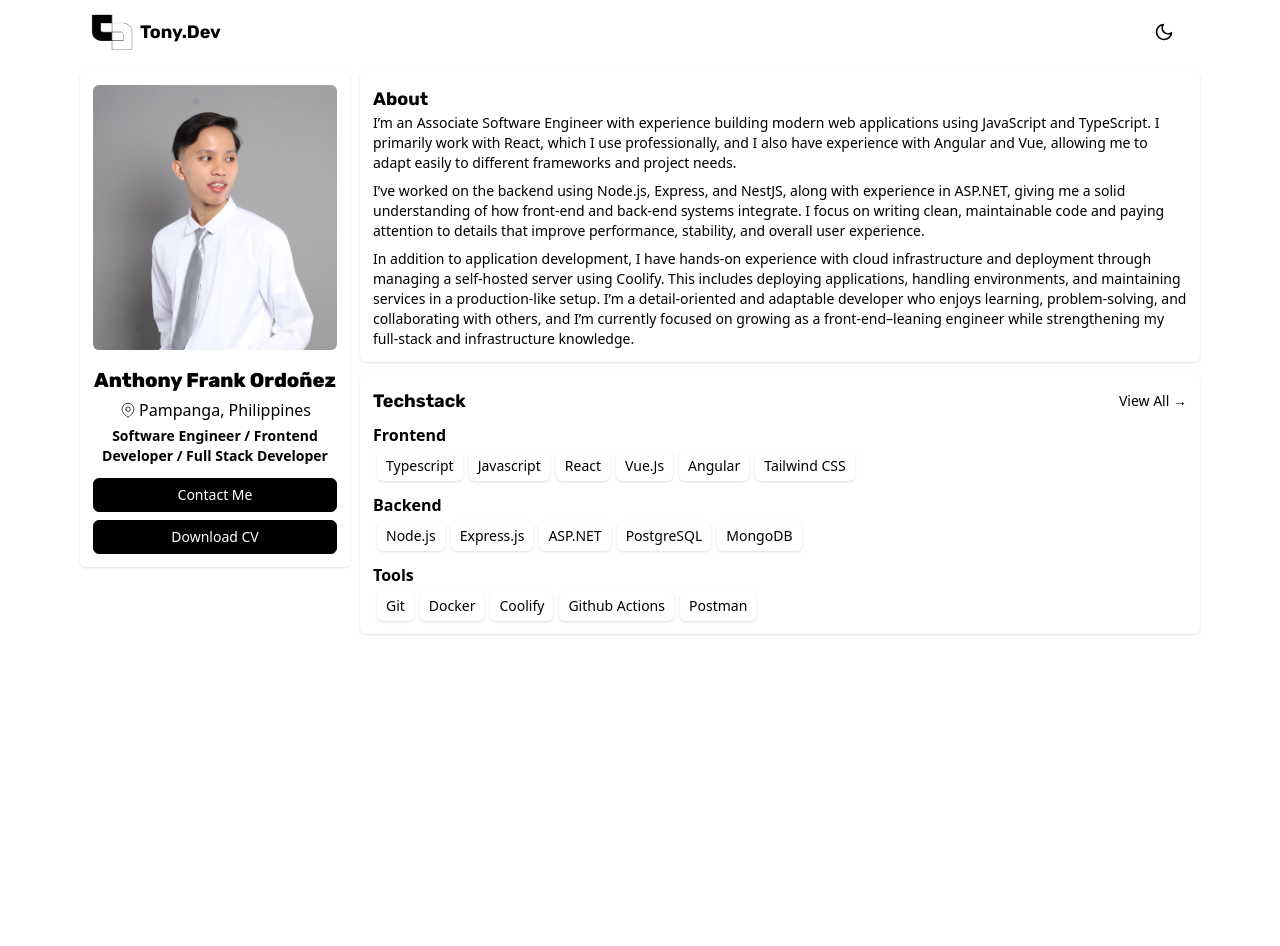
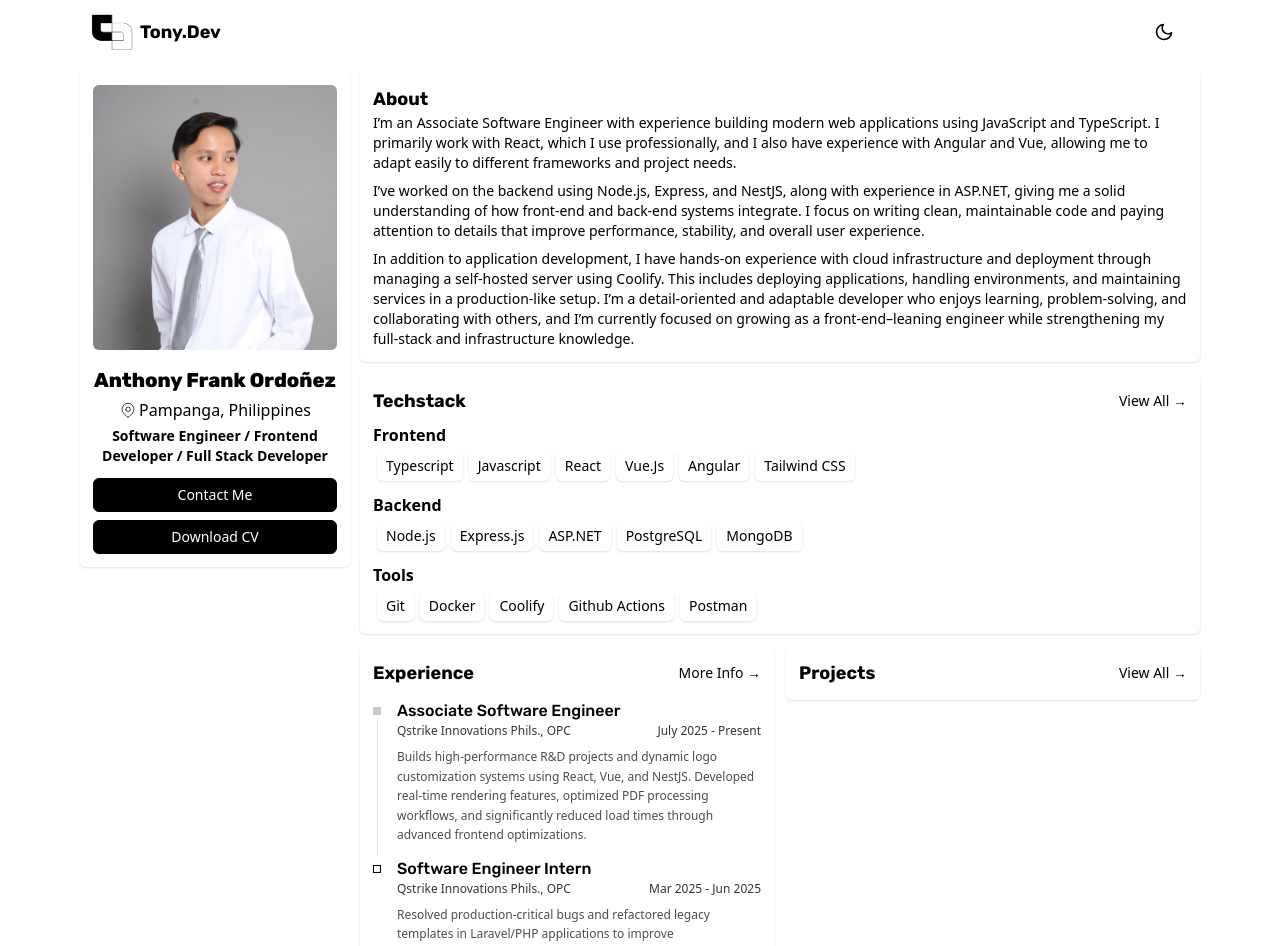
Before and after one commit to AnthonyFrank-Ordonez/Portfolio-V2, a React (Vite) app: page / in a window 1280 px wide. Shown: the top 946 px of the page. Before the commit the page ends 800 px from the top, so only its background shows below. Built offline with nearby package versions, Linux system fonts and the light colour scheme.

Commit message:
feature: Added experience page

```diff
--- a/src/App.tsx
+++ b/src/App.tsx
@@ -4,6 +4,7 @@ import { Header } from './components/Header'
 import { Profile } from './components/Profile'
 import { About } from './components/About'
 import { Techstack } from './components/Techstack'
+import { Experience } from './components/Experience'
 
 function App() {
   return (
@@ -14,7 +15,7 @@ function App() {
       </div>
 
       {/* Content */}
-      <div className="col-span-1 lg:sticky lg:top-8 lg:col-span-3 lg:self-start">
+      <div className="col-span-1 lg:sticky lg:top-0 lg:col-span-3 lg:self-start">
         {/* My Picture */}
         <Profile />
       </div>
@@ -22,6 +23,7 @@ function App() {
       <div className="col-span-1 lg:col-span-9 lg:space-y-3">
         <About />
         <Techstack />
+        <Experience />
       </div>
     </Layout>
   )
--- /dev/null
+++ b/src/components/Experience.tsx
@@ -0,0 +1,70 @@
+export function Experience() {
+  return (
+    <div className="mt-3 grid grid-cols-1 gap-3 lg:mt-2 lg:grid-cols-12">
+      <div className="col-span-1 lg:col-span-6">
+        <div className="flex flex-col rounded-md border border-white/5 p-3 shadow-sm dark:bg-white/3">
+          <div className="flex items-center justify-between">
+            <p className="font-rubik text-lg font-bold">Experience</p>
+            <a href="#" className="text-sm font-medium transition-transform hover:-translate-y-0.5">
+              More Info &rarr;
+            </a>
+          </div>
+
+          {/* Experience here */}
+          <div className="mt-4 flex flex-col">
+            {/* Current Position */}
+            <div className="flex gap-4">
+              <div className="flex flex-col items-center">
+                <div className="animate-blink z-10 mt-1 h-2 w-2 shrink-0 bg-black dark:bg-white"></div>
+                <div className="my-1 w-px flex-1 bg-black/10 dark:bg-white/10"></div>
+              </div>
+              <div className="flex-1 pb-4">
+                <p className="font-rubik leading-none font-medium">Associate Software Engineer</p>
+                <div className="mt-1 flex items-center justify-between text-xs opacity-80">
+                  <p>Qstrike Innovations Phils., OPC</p>
+                  <p>July 2025 - Present</p>
+                </div>
+                <p className="mt-2 text-xs leading-relaxed opacity-70">
+                  Builds high-performance R&D projects and dynamic logo customization systems using
+                  React, Vue, and NestJS. Developed real-time rendering features, optimized PDF
+                  processing workflows, and significantly reduced load times through advanced
+                  frontend optimizations.
+                </p>
+              </div>
+            </div>
+
+            {/* Past Position */}
+            <div className="flex gap-4">
+              <div className="flex flex-col items-center">
+                <div className="z-10 mt-1 h-2 w-2 shrink-0 border border-black dark:border-white"></div>
+              </div>
+              <div className="flex-1">
+                <p className="font-rubik leading-none font-medium">Software Engineer Intern</p>
+                <div className="mt-1 flex items-center justify-between text-xs opacity-80">
+                  <p>Qstrike Innovations Phils., OPC</p>
+                  <p>Mar 2025 - Jun 2025</p>
+                </div>
+                <p className="mt-2 text-xs leading-relaxed opacity-70">
+                  Resolved production-critical bugs and refactored legacy templates in Laravel/PHP
+                  applications to improve maintainability. Actively collaborated in Agile workflows
+                  using Git and Jira for efficient project delivery.
+                </p>
+              </div>
+            </div>
+          </div>
+        </div>
+      </div>
+
+      <div className="col-span-1 lg:col-span-6">
+        <div className="flex flex-col rounded-md border border-white/5 p-3 shadow-sm dark:bg-white/3">
+          <div className="flex items-center justify-between">
+            <p className="font-rubik text-lg font-bold">Projects</p>
+            <a href="#" className="text-sm font-medium transition-transform hover:-translate-y-0.5">
+              View All &rarr;
+            </a>
+          </div>
+        </div>
+      </div>
+    </div>
+  )
+}
--- a/src/index.css
+++ b/src/index.css
@@ -23,4 +23,15 @@ body {
 
 @theme {
   --font-rubik: 'Rubik', sans-serif;
+  --animate-blink: blink 1s linear infinite;
+
+  @keyframes blink {
+    0%,
+    100% {
+      opacity: 1;
+    }
+    50% {
+      opacity: 0;
+    }
+  }
 }
```
